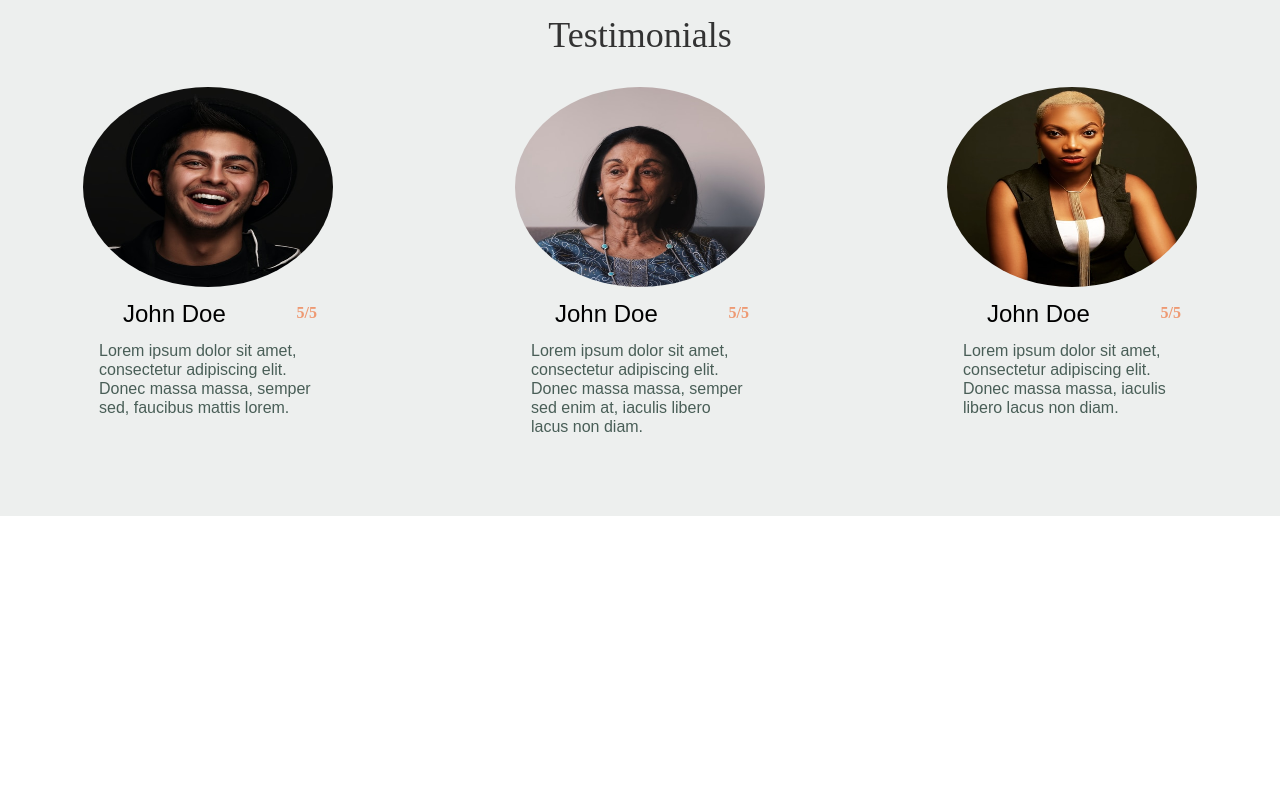
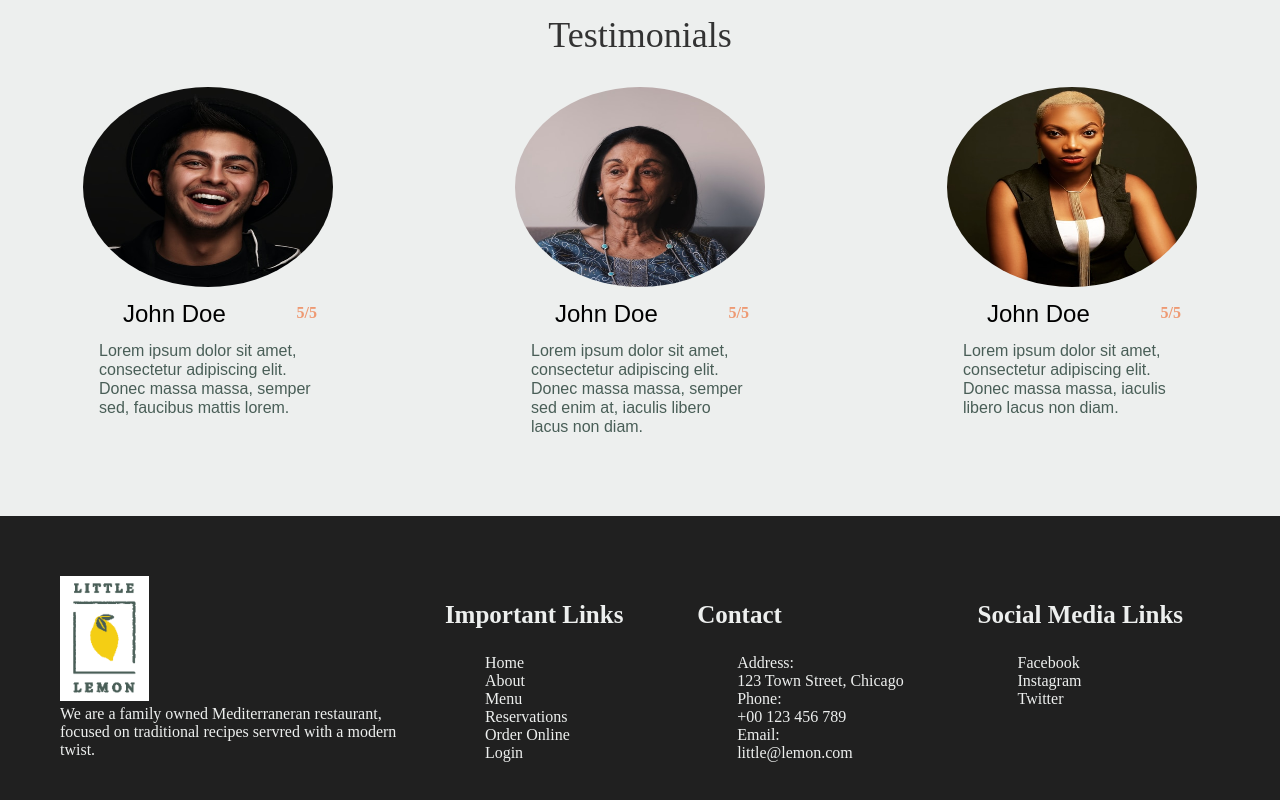
Before and after one commit to Sandunrmst/meta-capstone-project, a React (Vite) app: page / in a window 1280 px wide. Shown: the part 1229-2029 px from the top of the page. Before the commit the page ends 1745 px from the top, so only its background shows below. Built offline with nearby package versions, Linux system fonts and the light colour scheme.

Commit message:
fix footer

```diff
--- a/src/App.css
+++ b/src/App.css
@@ -460,7 +460,45 @@ label {
 	padding-bottom: 1em;
 }
 
+/*Footer*/
 
+footer{
+	padding-left: 50px;
+	padding-right: 50px;
+	display: flex;
+	justify-content: space-between;
+	background-color: #202020;
+	color: #EDEFEE;
+	padding: 60px;
+}
+.company-info{
+	width: 30%;
+}
+
+footer .links{
+	width: 70%;
+	display: flex;
+	justify-content: space-around;
+}
+
+footer ul li a {
+	color: #EDEFEE;
+}
+
+
+@media (max-width: 800px) {
+
+
+	form {
+		width: 80%;
+	}
+
+	.btn {
+		padding: 0.8em;
+	}
+
+
+}
 
 @media(max-width: 650px) {
 	.menu {
@@ -480,6 +518,54 @@ label {
 		justify-content: center;
 	}
 
+	footer{
+		display: flex;
+		flex-direction: column;
+	}
+	footer .links{
+		display: flex;
+		flex-direction: column;
+	}
+
+	.company-info{
+		width: 90%;
+	}
+
+
+}
+
+@media(max-width:510px) {
+	.title {
+		font-size: 35px;
+		line-height: 35px;
+	}
+
+	.subtitle {
+		font-size: 20px;
+		line-height: 25px;
+	}
+
+	.desc,
+	.btn {
+		font-size: 12px;
+	}
+
+	.img-wrapper {
+		max-width: 140px;
+	}
+
+	.hero-desc,
+	.restaurant-desc {
+		padding-inline: 0.5em;
+	}
+
+	.restaurant-desc-parent {
+		flex-direction: column-reverse;
+	}
+
+	.restaurant-desc {
+		width: 80%;
+	}
 }
 
 @media(max-width:450px) {
--- a/src/App.jsx
+++ b/src/App.jsx
@@ -4,6 +4,7 @@ import Nav from "./components/Nav"
 import Header from "./components/Header"
 import Menu from './components/Menu';
 import Testimonials from './components/Testimonials';
+import Footer from './components/Footer';
 
 
 
@@ -15,7 +16,7 @@ function App() {
       <Header/>
       <Menu/>
       <Testimonials/>
-
+      <Footer/>
 
     </>
   );
--- /dev/null
+++ b/src/components/Footer.jsx
@@ -0,0 +1,48 @@
+import { Link } from "react-router-dom"
+import logo from '../images/footer.png'
+
+const Footer = () => {
+    return(
+        <footer>
+
+            <div className="company-info">
+                <img src={logo} alt=""/>
+                <p>We are a family owned Mediterraneran restaurant, focused on traditional recipes servred with a modern twist.</p>
+            </div>
+
+            <div className="links">
+
+            <div>
+                <h3>Important Links</h3>
+            <ul>
+                <li><a href="/">Home</a></li>
+                <li><a href="/">About</a></li>
+                <li><a href="/">Menu</a></li>
+                <li><a href="/">Reservations</a></li>
+                <li><a href="/">Order Online</a></li>
+                <li><a href="/">Login</a></li>
+            </ul>
+            </div>
+            <div>
+                <h3>Contact</h3>
+            <ul>
+            <li>Address: <br/> 123 Town Street, Chicago</li>
+                <li>Phone: <br/> +00 123 456 789</li>
+                <li>Email: <br/> little@lemon.com</li>
+            </ul>
+            </div>
+            <div>
+                <h3>Social Media Links</h3>
+            <ul>
+                <li><a href="/">Facebook</a></li>
+                <li><a href="/">Instagram</a></li>
+                <li><a href="/">Twitter</a></li>
+            </ul>
+            </div>
+
+            </div>
+        </footer>
+    )
+}
+
+export default Footer;
```
